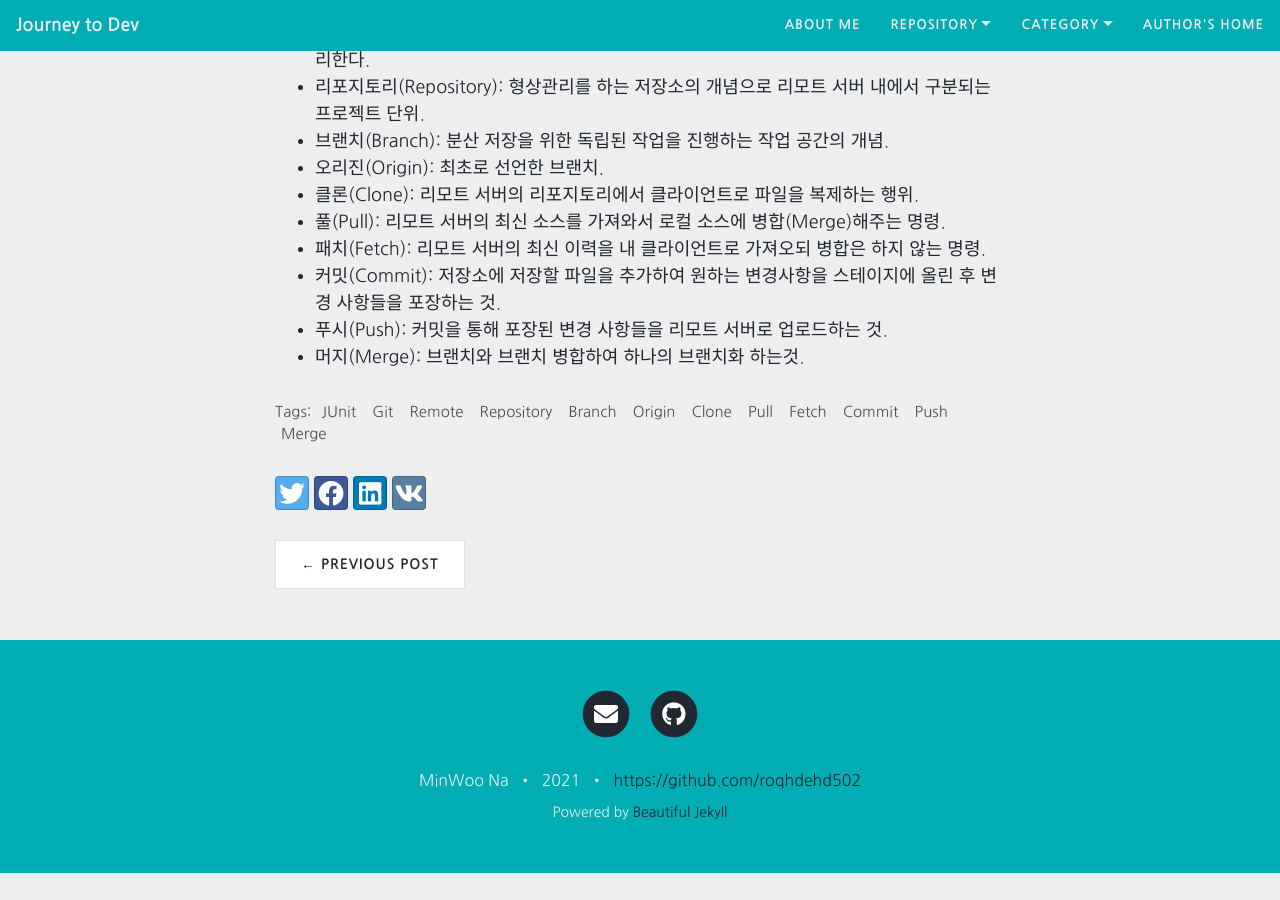
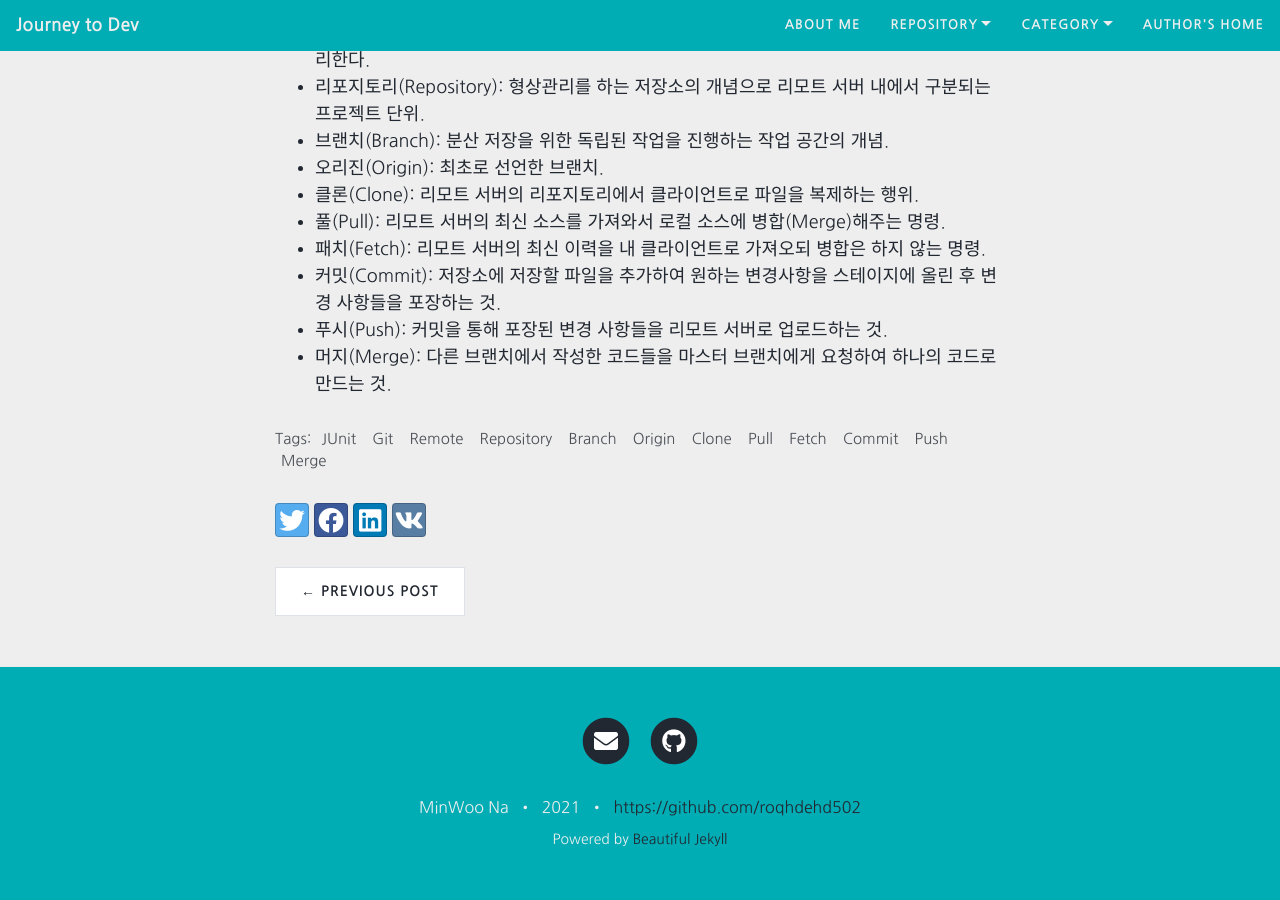
Before and after one commit to roqhdehd502/roqhdehd502.github.io, a Jekyll site: the page built from _posts/WebDev/2021-02-24-116.md, in a window 1280 px wide and 900 px high, scrolled down 1475 px. Built offline with Jekyll 4.4.1, drawn with Linux system fonts in a browser that asks for light colours; nearby versions of some CDN libraries; before the commit the page ends 2348 px from its top, so only the background shows below that.

Commit message:
Update 2021-02-24-116.md

```diff
--- a/_posts/WebDev/2021-02-24-116.md
+++ b/_posts/WebDev/2021-02-24-116.md
@@ -55,4 +55,4 @@ tags: [JUnit, Git, Remote, Repository, Branch, Origin, Clone, Pull, Fetch, Commi
 - 패치(Fetch): 리모트 서버의 최신 이력을 내 클라이언트로 가져오되 병합은 하지 않는 명령.
 - 커밋(Commit): 저장소에 저장할 파일을 추가하여 원하는 변경사항을 스테이지에 올린 후 변경 사항들을 포장하는 것.
 - 푸시(Push): 커밋을 통해 포장된 변경 사항들을 리모트 서버로 업로드하는 것.
-- 머지(Merge): 브랜치와 브랜치 병합하여 하나의 브랜치화 하는것.
+- 머지(Merge): 다른 브랜치에서 작성한 코드들을 마스터 브랜치에게 요청하여 하나의 코드로 만드는 것.
```
